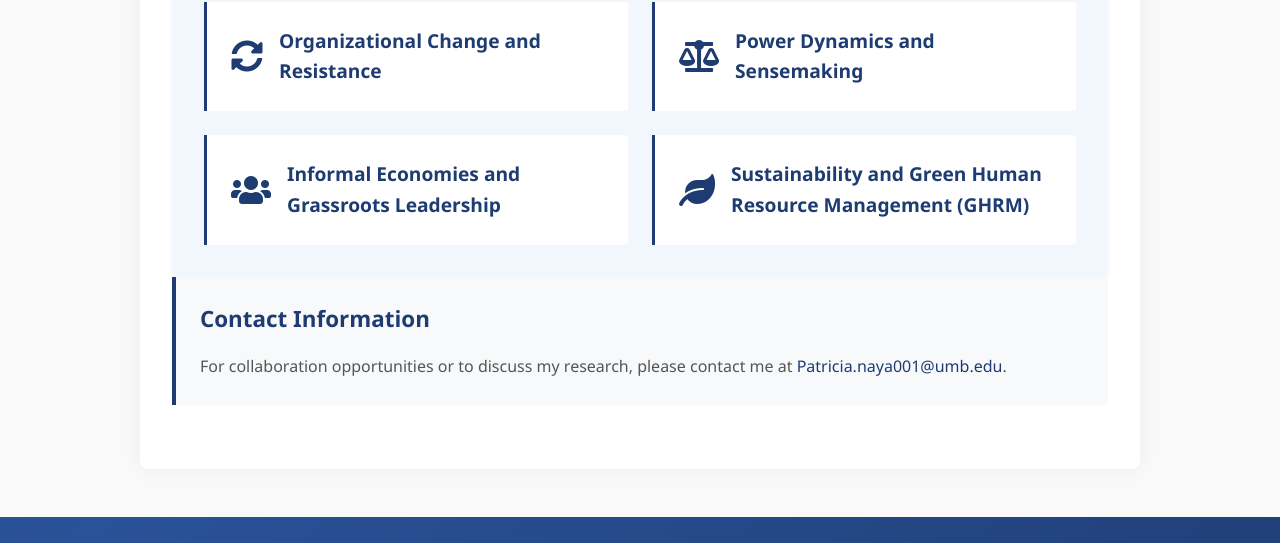
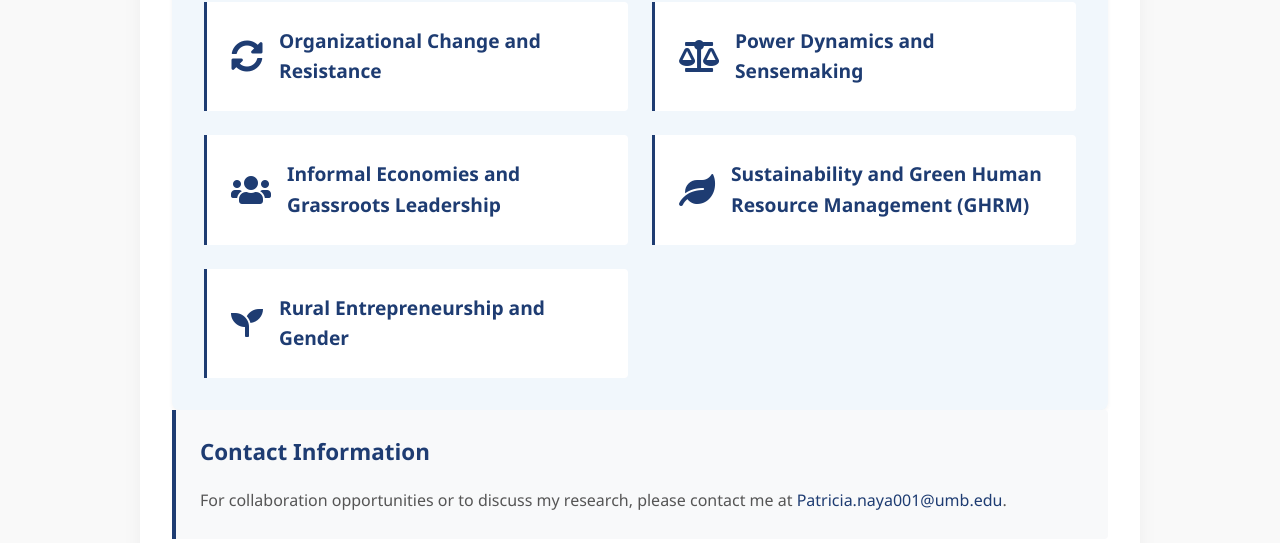
Before and after one commit to nayatpatricia/nayatpatricia.github.io, a plain HTML site: page Full-profile.html in a window 1280 px wide. Shown: the part 1821-2364 px from the top of the page. Drawn offline with nearby package versions, Linux system fonts and the light colour scheme.

Commit message:
Update Full-profile.html

```diff
--- a/Full-profile.html
+++ b/Full-profile.html
@@ -503,6 +503,10 @@ body {
           <i class="fas fa-leaf skill-icon" aria-hidden="true"></i>
           <h3>Sustainability and Green Human Resource Management (GHRM)</h3>
         </div>
+        <div class="skill-item">
+          <i class="fas fa-seedling skill-icon" aria-hidden="true"></i>
+          <h3>Rural Entrepreneurship and Gender</h3>
+        </div>
       </div>
     </div>
 
```
